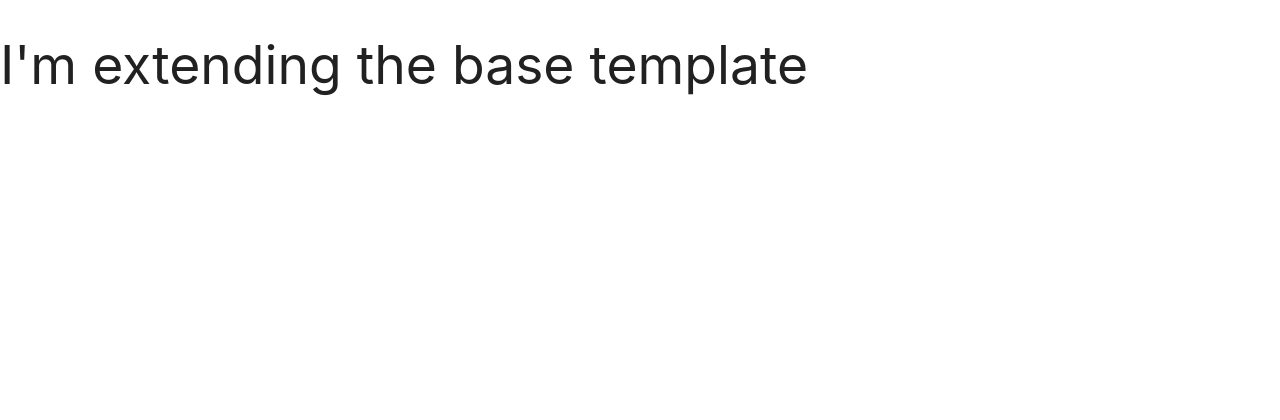
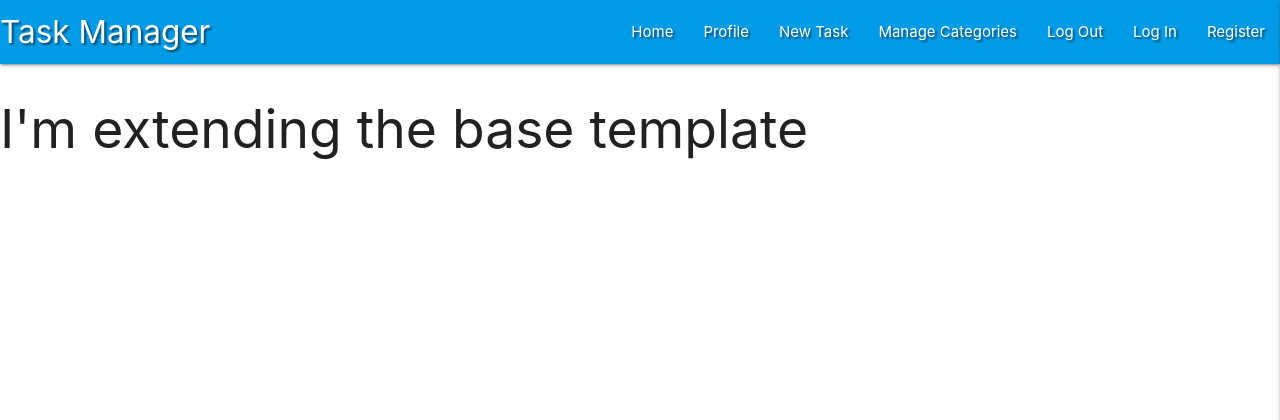
Before and after one commit to laumartin/flask-task-manager-project, a Flask app: page / in a window 1280 px wide. Shown: the top 420 px of the page. Run offline with Flask 2, Linux system fonts and the light colour scheme; data that the repository does not hold is empty; some libraries are stand-ins or nearby versions.

Commit message:
Adding navigation and style with components and classes from Materialize framework on base.html file and personalising those styles with css and jquery in the static directory files.

```diff
--- a/static/css/style.css
+++ b/static/css/style.css
@@ -0,0 +1,4 @@
+.text-shadow{
+    text-shadow: 2px 2px 2px rgba(0,0,0,0.5)
+
+}
--- a/static/js/script.js
+++ b/static/js/script.js
@@ -0,0 +1,3 @@
+$(document).ready(function(){
+    $('.sidenav').sidenav({edge: "right"});
+  });
--- a/templates/base.html
+++ b/templates/base.html
@@ -14,7 +14,34 @@
 <body>
 <!-- The block keyword is required, and the name given to the block can be anything
 The standard convention for the main section of your site is to call this block 'content'-->
-
+    <header>
+        <nav class="nav-extended text-shadow light-blue darken-1">
+            <div class="nav-wrapper">
+            <a href="{{ url_for('get_tasks') }}" class="brand-logo">Task Manager</a>
+            <a href="#" data-target="mobile-demo" class="sidenav-trigger right"><i class="fas fa-bars"></i></a>
+            <ul class="right hide-on-med-and-down">
+                <li><a href="{{ url_for('get_tasks') }}">Home</a></li>
+                <li><a href="#">Profile</a></li>
+                <li><a href="#">New Task</a></li>
+                <li><a href="#">Manage Categories</a></li>
+                <li><a href="#">Log Out</a></li>
+                <li><a href="#">Log In</a></li>
+                <li><a href="#">Register</a></li>
+            </ul>
+            </div>
+        </nav>
+        <!--mobile side navbar-->
+        <ul class="sidenav" id="mobile-demo">
+            <li><h4 class="center-align light-blue-text text-darken-4">Task Manager</h4></li>
+            <li><a href="{{ url_for('get_tasks') }}">Home</a></li>
+                <li><a href="#">Profile</a></li>
+                <li><a href="#">New Task</a></li>
+                <li><a href="#">Manage Categories</a></li>
+                <li><a href="#">Log Out</a></li>
+                <li><a href="#">Log In</a></li>
+                <li><a href="#">Register</a></li>
+        </ul>
+    </header>
     {% block content %}
     {% endblock %}
     <script src="https://code.jquery.com/jquery-3.5.1.min.js" integrity="sha256-9/aliU8dGd2tb6OSsuzixeV4y/faTqgFtohetphbbj0=" crossorigin="anonymous"></script>
```
